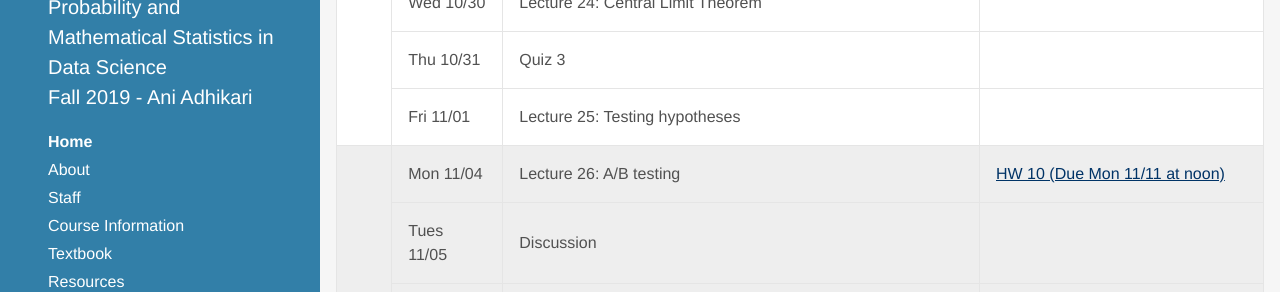
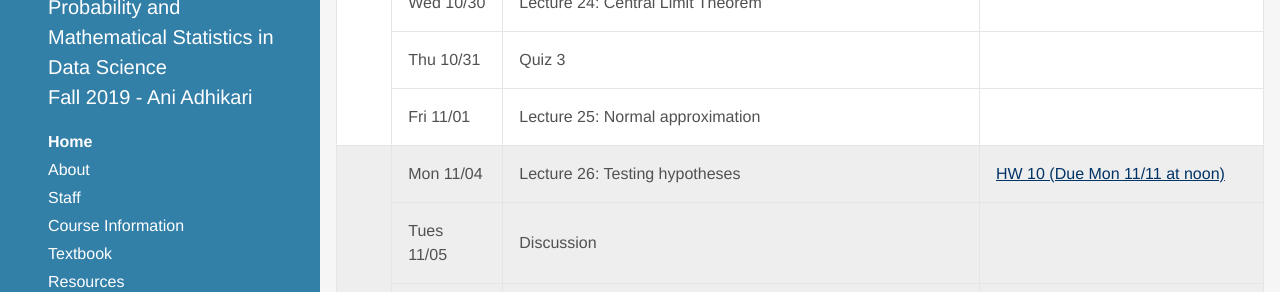
Before and after one commit to stat88/stat88.github.io, a Jekyll site: the page built from index.html, in a window 1280 px wide and 900 px high, scrolled down 3346 px. Shown: the part 152-444 px from the top of the window. Built offline with Jekyll 4.4.1, drawn with Linux system fonts in a browser that asks for light colours; some web fonts are replaced; the list of posts is cut into pages by our own code.

Commit message:
Updating calendar for 11/1 and 11/4

```diff
--- a/_data/syllabus2.yml
+++ b/_data/syllabus2.yml
@@ -184,7 +184,7 @@ weeks:
     - date: Thu 10/31
       content: "Quiz 3"
     - date: Fri 11/01
-      content: "Lecture 25: Testing hypotheses"
+      content: "Lecture 25: Normal approximation"
 
 
   - weekNum: 11
@@ -192,7 +192,7 @@ weeks:
     weekDuration: 11/04-11/08
     basic:
     - date: Mon 11/04
-      content: "Lecture 26: A/B testing"
+      content: "Lecture 26: Testing hypotheses"
       assignments:
       - name: HW 10 (Due Mon 11/11 at noon)
     - date: Tues 11/05
```
